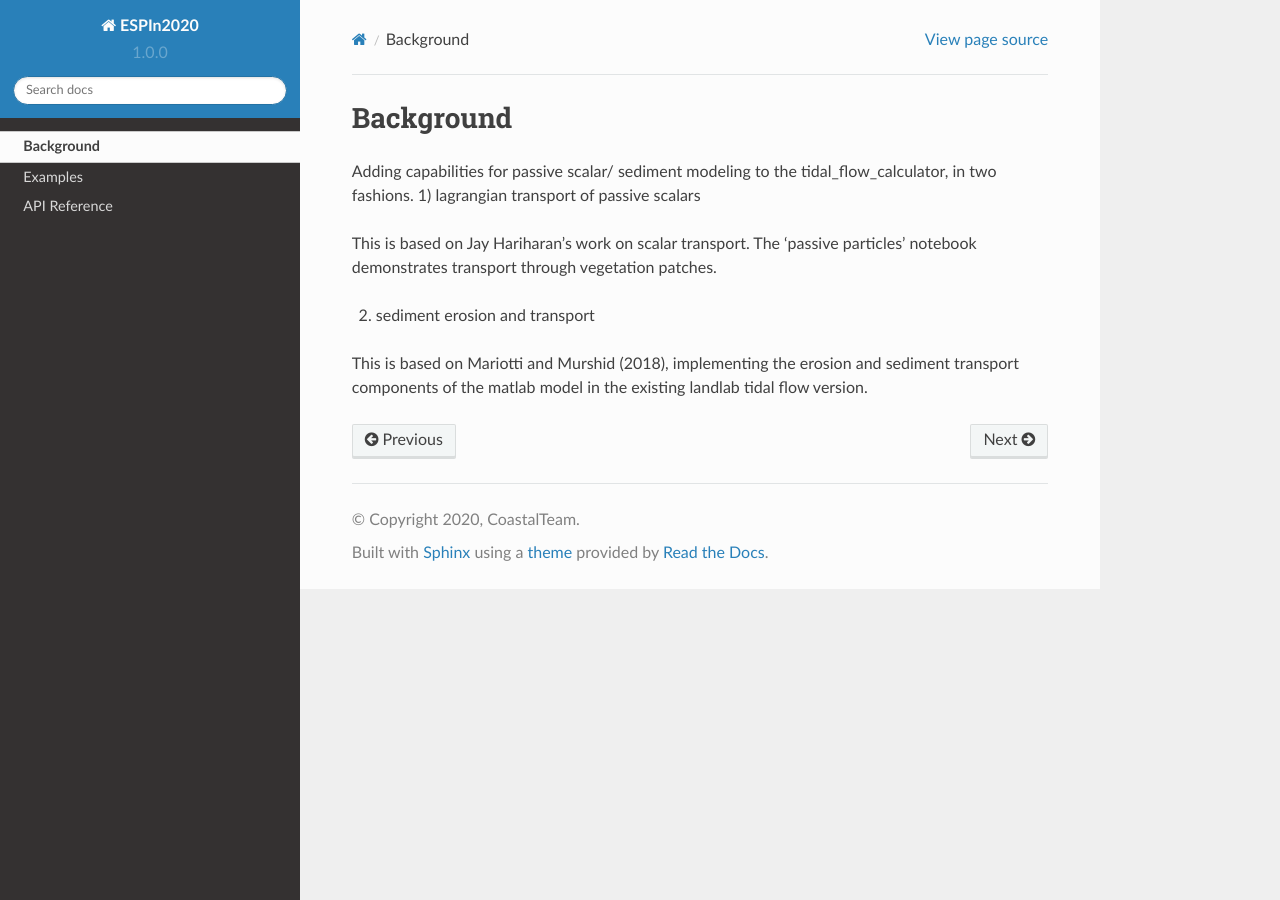
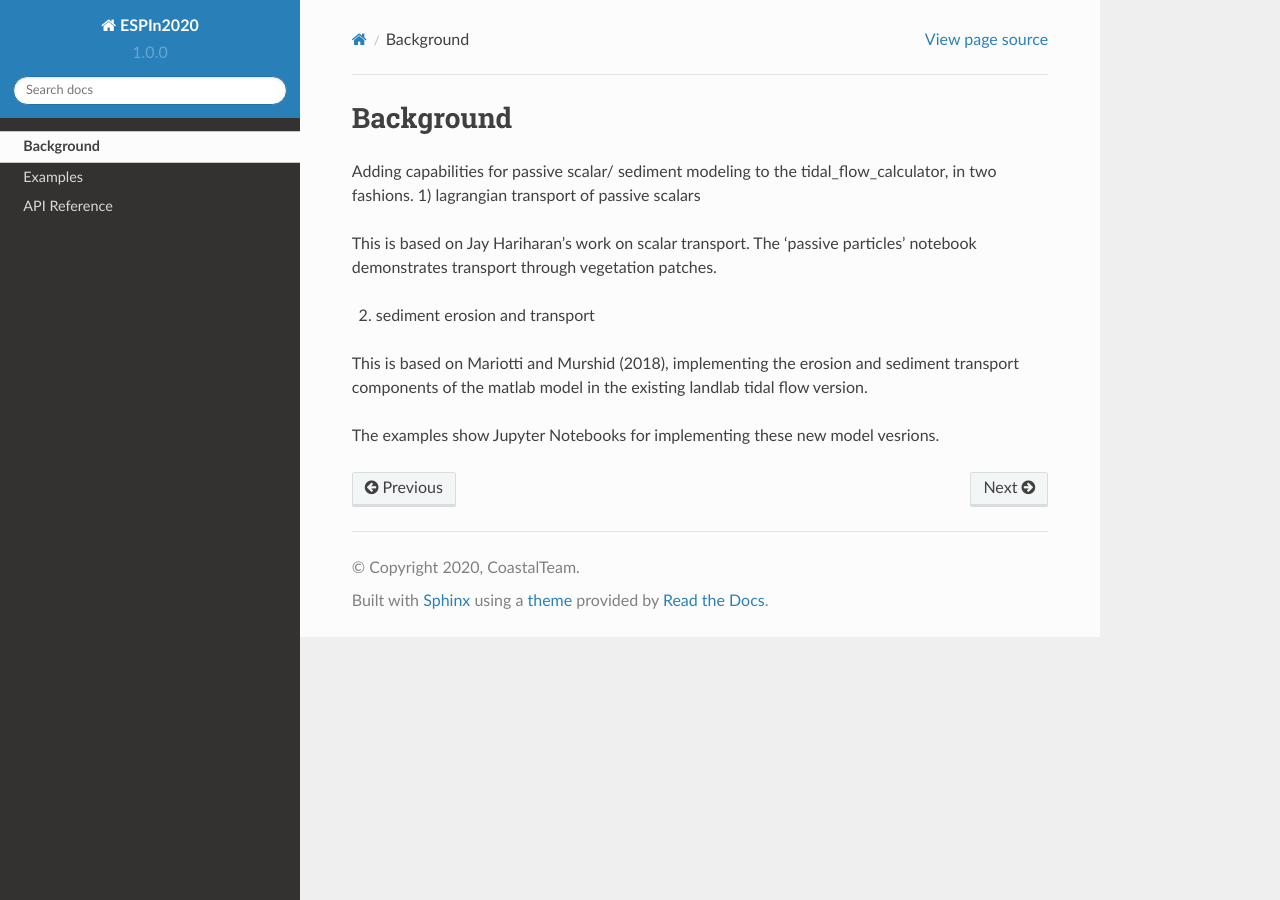
Before and after one commit to rmallen86/CoastalTeam, a Sphinx documentation site: the page built from docs/source/background/index.rst, in a window 1280 px wide. Built offline with Sphinx 7.4.7 and the Read the Docs theme 2.0.0, drawn with Linux system fonts in a browser that asks for light colours.

Commit message:
Add text to the background page

```diff
--- a/docs/source/background/index.rst
+++ b/docs/source/background/index.rst
@@ -12,3 +12,5 @@ This is based on Jay Hariharan's work on scalar transport.  The 'passive particl
 2) sediment erosion and transport
 
 This is based on Mariotti and Murshid (2018), implementing the erosion and sediment transport components of the matlab model in the existing landlab tidal flow version.
+
+The examples show Jupyter Notebooks for implementing these new model vesrions.
```
